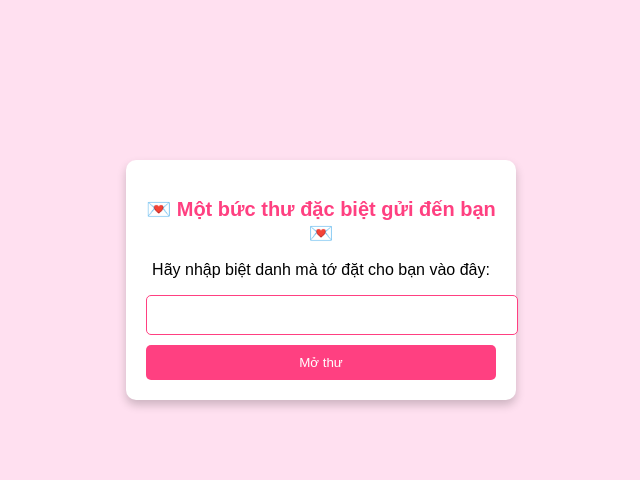
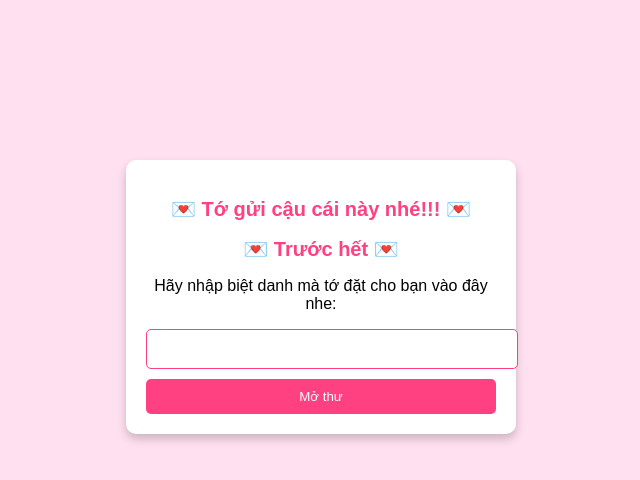
Before and after one commit to fxhxhieu/fg.byhiu, a plain HTML site: page index.html in a window 1280 px wide. Shown: the whole page, without its empty margins (319-959 px from the left). Drawn offline with Linux system fonts and the light colour scheme.

Commit message:
Update index.html

```diff
--- a/index.html
+++ b/index.html
@@ -109,8 +109,9 @@
 </head>
 <body>
     <div id="nicknamePrompt" class="envelope">
-        <h2>💌 Một bức thư đặc biệt gửi đến bạn 💌</h2>
-        <p>Hãy nhập biệt danh mà tớ đặt cho bạn vào đây:</p>
+        <h2>💌 Tớ gửi cậu cái này nhé!!! 💌</h2>
+        <h2>💌 Trước hết 💌</h2>
+        <p>Hãy nhập biệt danh mà tớ đặt cho bạn vào đây nhe:</p>
         <input type="text" id="nicknameInput">
         <button onclick="checkNickname()">Mở thư</button>
     </div>
```
